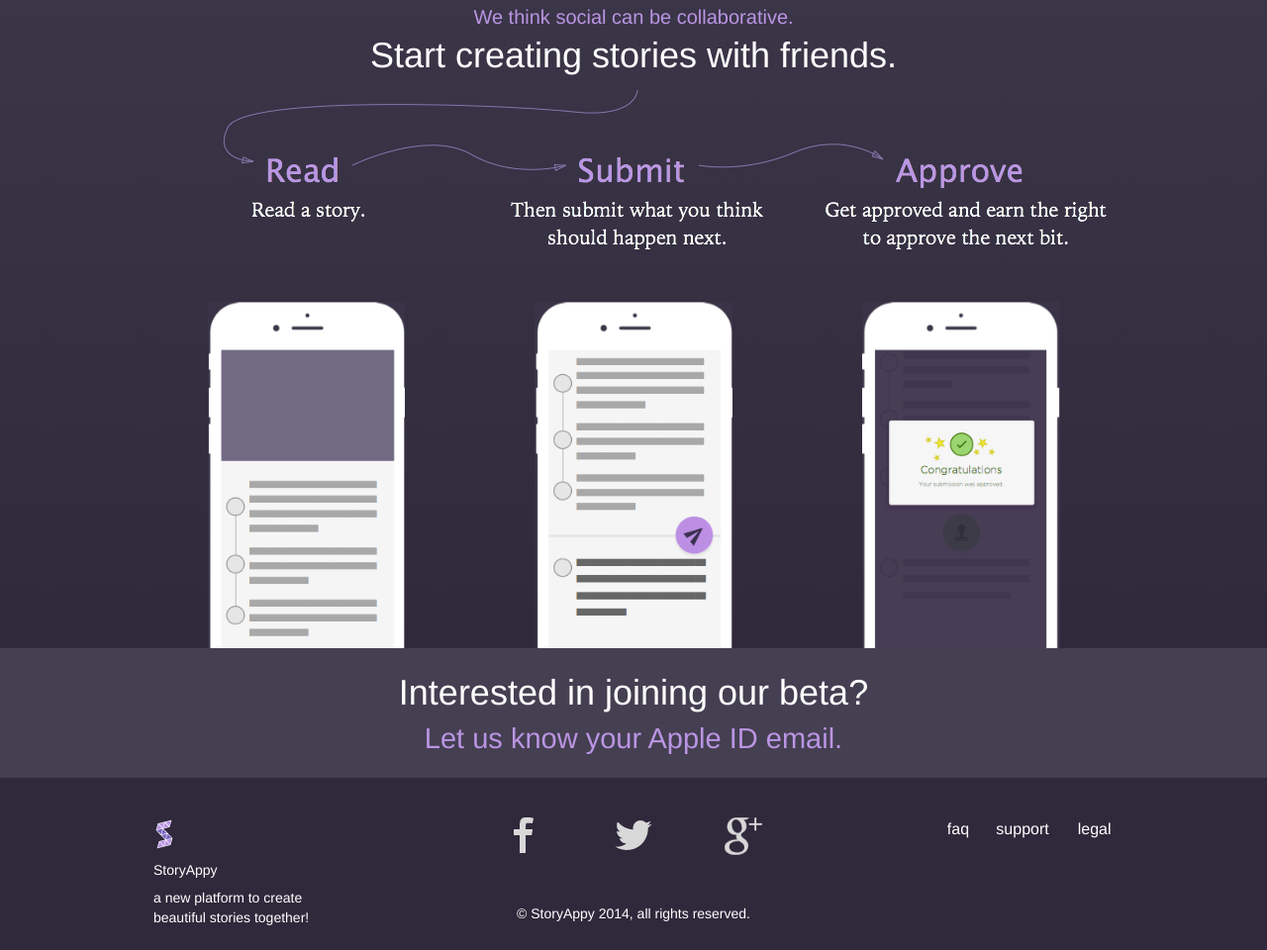
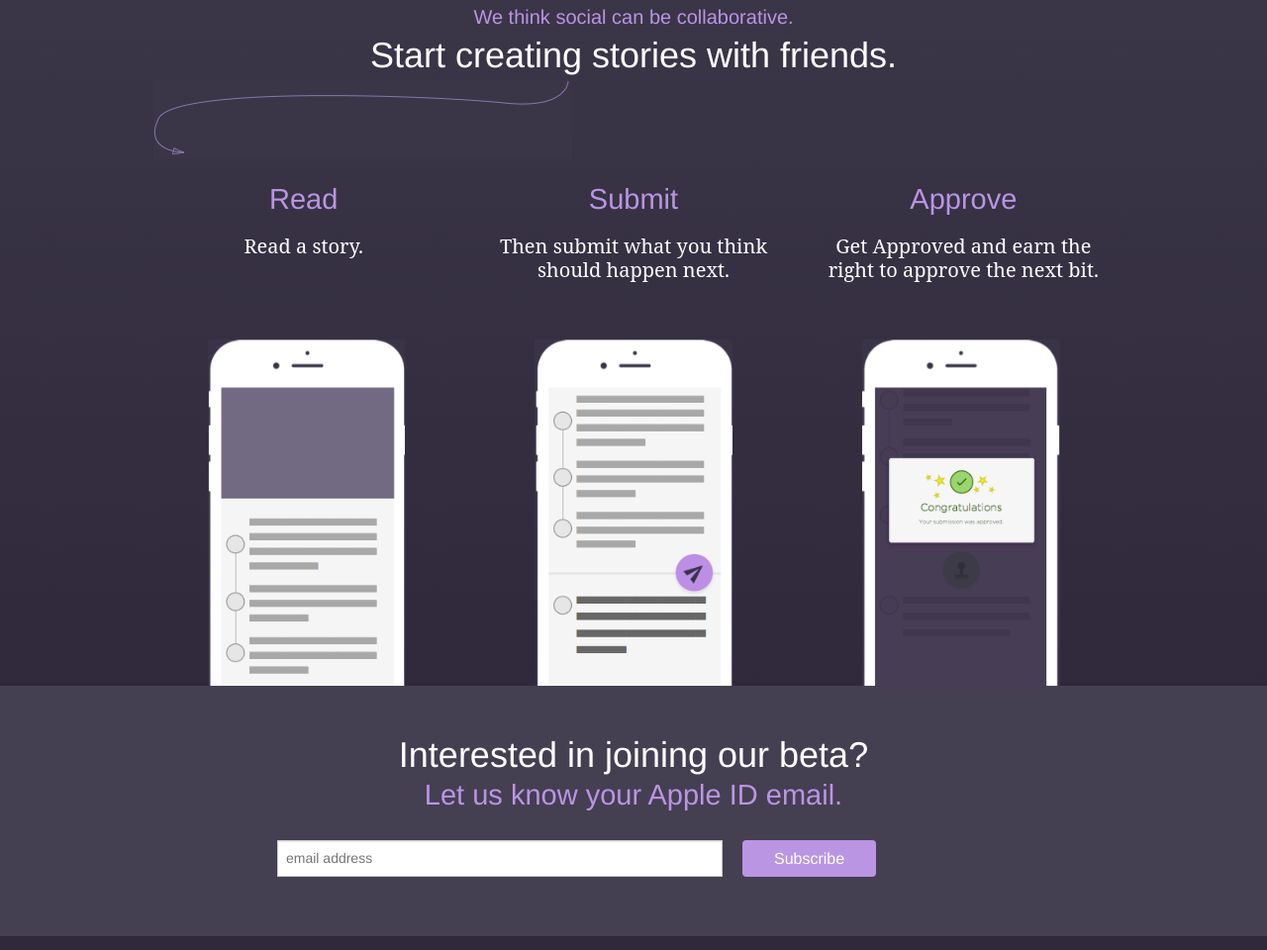
Before and after one commit to Innovoso/StoryAppyWebsite, a plain HTML site: page index.html in a window 1280 px wide. Shown: the part 636-1596 px from the top of the page at 99% size. Drawn offline with Linux system fonts and the light colour scheme.

Commit message:
creating inline anchor for beta button and adding mailchimp form and fixing css.

```diff
--- a/css/app.css
+++ b/css/app.css
@@ -18,12 +18,25 @@ h2 {
   font-weight: normal;
 }
 
+.let-us-know {
+  margin-top: -5px;
+  margin-bottom: 10px;
+}
+
 h3 {
   font-family: ;
   font-size: 20px;
   color: #BA95E3;
   text-align: center;
   font-weight: normal;
+}
+
+h4 {
+  font-family: "serif";
+  text-align: center;
+  color: white;
+  font-size: 20px;
+  line-height: 24px;
 }
 
 p {
@@ -62,6 +75,15 @@ p {
   margin-top: 10px;
 }
 
+.three-stages-text {
+  margin-top: 20px;
+  margin-bottom: 50px;
+}
+
+.explanations {
+  margin-top: 15px;
+}
+
 .three-screens {
   background: #3b3548; /* Old browsers */
   background: -moz-linear-gradient(top,  #3b3548 0%, #2f293b 100%); /* FF3.6+ */
@@ -74,8 +96,8 @@ p {
 }
 
 .call-to-action {
-  padding-top: 20px;
-  padding-bottom: 20px;
+  padding-top: 45px;
+  padding-bottom: 40px;
   background-color: #453F52;
 }
 
@@ -137,3 +159,30 @@ p {
 #secondary-menu {
   color: white;
 }
+
+/*Mailchimp*/
+#mc_embed_signup {
+  font:14px;
+  font-family: Helvetica,Arial,sans-serif;
+  margin-top: 15px;
+}
+
+.call-to-action-form {
+  text-align: center;
+  margin-right: 0;
+}
+
+.email {
+  width: 450px !important;
+  float: left;
+  margin-right: 20px !important;
+  height: 20px;
+}
+
+.send-button {
+  float: left;
+  background-color: #BA95E3;
+  border-radius: 4px !important;
+  height: 37px !important;
+  padding-top: 10px;
+}
--- a/index.html
+++ b/index.html
@@ -13,8 +13,8 @@
     <div class="header">
       <div class="row">
         <div class="large-12 columns">
-          <img src="/img/StoryAppy-Beta-Website_03.png">
-          <a href="#" class="small button join-beta-btn">Join Our Beta!</a><br/>
+          <src="/img/StoryAppy-Beta-Website_03.png">
+          <a href="#beta" class="small button join-beta-btn">Join Our Beta!</a><br/>
         </div>
       </div>
       <div class="row main-mobile">
@@ -27,13 +27,36 @@
     <div class="three-screens">
       <div class="row">
         <div class="large-12 medium-8 columns">
+
           <div class="row large-12 columns three-stages">
             <h3>We think social can be collaborative.</h3>
             <h1>Start creating stories with friends.</h1>
-            <img class="arrows-text" src="/img/readsubmitapprove.png">
+
+            <div class="arrows">
+            <img src="/img/arrow1.png">
+            </div>
+
+            <div class="three-stages-text">
+              <div class="row">
+                <div class="large-4 medium-4 small-4 columns read-submit-approve">
+                  <h2>Read</h2>
+                  <h4 class="explanations">Read a story.</h4>
+                </div>
+                <div class="large-4 medium-4 small-4 columns read-submit-approve">
+                  <h2>Submit</h2>
+                  <h4 class="explanations">Then submit what you think should happen next.</h4>
+                </div>
+                <div class="large-4 medium-4 small-4 columns read-submit-approve">
+                  <h2>Approve</h2>
+                  <h4 class="explanations">Get Approved and earn the right to approve the next bit.</h4>
+                </div>
+              </div>
+            </div>
+
           </div>
         </div>
-        <div class="row">
+
+        <div class="row three-screens">
           <div class="row">
             <div class="large-4 medium-4 small-4 columns screens">
               <img class="screens read-screen" src="/img/Screens_03.png">
@@ -46,15 +69,31 @@
             </div>
           </div>
         </div>
+
       </div>
     </div>
 
     <div class="call-to-action">
       <div class="call-to-action-text">
+        <a name="beta"></a>
         <h1>Interested in joining our beta?</h1>
-        <h2>Let us know your Apple ID email.</h2>
+        <h2 class="let-us-know">Let us know your Apple ID email.</h2>
       </div>
-      <div class="call-to-action-form">
+      <div class="call-to-action-form row">
+        <!-- Begin MailChimp Signup Form -->
+        <div id="mc_embed_signup">
+          <form action="//storyappy.us9.list-manage.com/subscribe/post?u=b536e068b6e57600f70199b45&amp;id=6c06dd2172" method="post" id="mc-embedded-subscribe-form" name="mc-embedded-subscribe-form" class="validate" target="_blank" novalidate>
+            <div id="mc_embed_signup_scroll">
+
+              <input type="email" value="" name="EMAIL" class="email" id="mce-EMAIL" placeholder="email address" required>
+            <!-- real people should not fill this in and expect good things - do not remove this or risk form bot signups-->
+<!--               <div style="position: absolute; left: -5000px;"><input type="text" name="b_b536e068b6e57600f70199b45_6c06dd2172" tabindex="-1" value=""></div> -->
+              <div class="clear"><input type="submit" value="Subscribe" name="subscribe" id="mc-embedded-subscribe" class="button send-button"></div>
+            </div>
+        </form>
+        </div>
+
+        <!--End mc_embed_signup-->
       </div>
     </div>
 
```
Also changed, not shown: img/arrow1.png (added), img/arrow2.png (added), img/arrow3.png (added).
